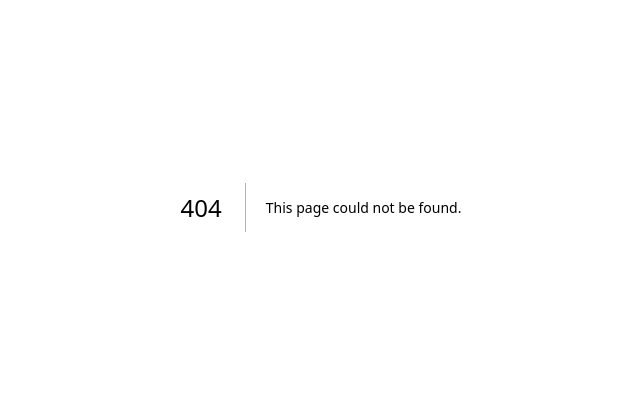
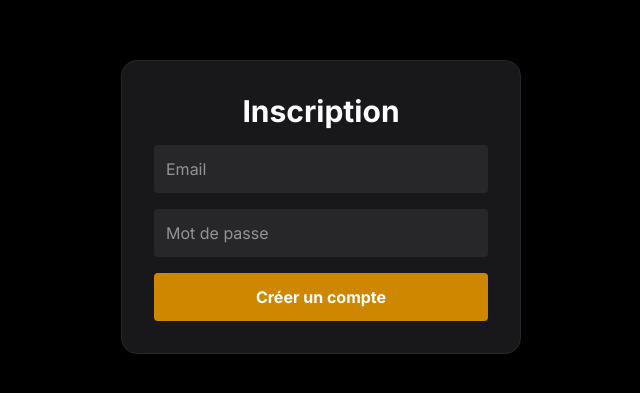
Before and after one commit to Lauzalaiah/formation-goalphaleo, a Next.js app: page /auth/signup in a window 1280 px wide. Before the commit this address had no page. Shown: the part 193-586 px from the top of the page, without its empty margins (319-959 px from the left). Built offline with nearby package versions, Linux system fonts and the light colour scheme; no server answers; a web font is replaced by a local one.

Commit message:
Create page.tsx

```diff
--- /dev/null
+++ b/app/auth/signup/page.tsx
@@ -0,0 +1,70 @@
+"use client"
+
+import { useState } from "react"
+import { createClient } from "@supabase/supabase-js"
+
+const supabase = createClient(
+  process.env.NEXT_PUBLIC_SUPABASE_URL!,
+  process.env.NEXT_PUBLIC_SUPABASE_ANON_KEY!
+)
+
+export default function SignupPage() {
+  const [email, setEmail] = useState("")
+  const [password, setPassword] = useState("")
+  const [message, setMessage] = useState("")
+
+  async function handleSignup(e: React.FormEvent) {
+    e.preventDefault()
+
+    const { error } = await supabase.auth.signUp({
+      email,
+      password
+    })
+
+    if (error) {
+      setMessage(error.message)
+      return
+    }
+
+    setMessage("Compte créé.")
+  }
+
+  return (
+    <main className="min-h-screen flex items-center justify-center bg-black">
+      <form
+        onSubmit={handleSignup}
+        className="bg-zinc-900 p-8 rounded-2xl w-[400px] space-y-4 border border-zinc-800"
+      >
+        <h1 className="text-3xl font-bold text-white text-center">
+          Inscription
+        </h1>
+
+        <input
+          type="email"
+          placeholder="Email"
+          value={email}
+          onChange={(e) => setEmail(e.target.value)}
+          className="w-full p-3 rounded bg-zinc-800 text-white"
+        />
+
+        <input
+          type="password"
+          placeholder="Mot de passe"
+          value={password}
+          onChange={(e) => setPassword(e.target.value)}
+          className="w-full p-3 rounded bg-zinc-800 text-white"
+        />
+
+        <button className="w-full bg-yellow-600 p-3 rounded text-white font-bold">
+          Créer un compte
+        </button>
+
+        {message && (
+          <div className="text-white text-sm">
+            {message}
+          </div>
+        )}
+      </form>
+    </main>
+  )
+}
```
